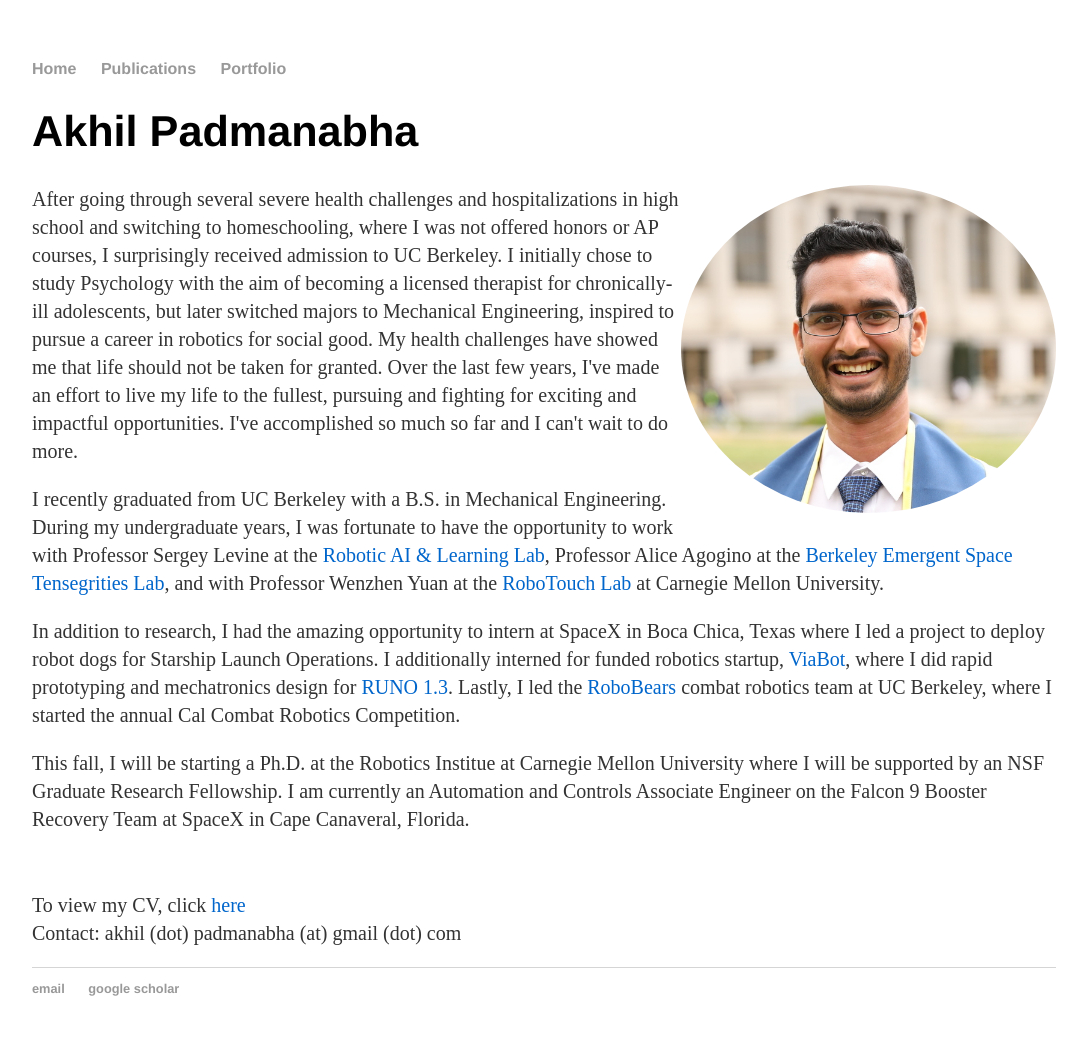
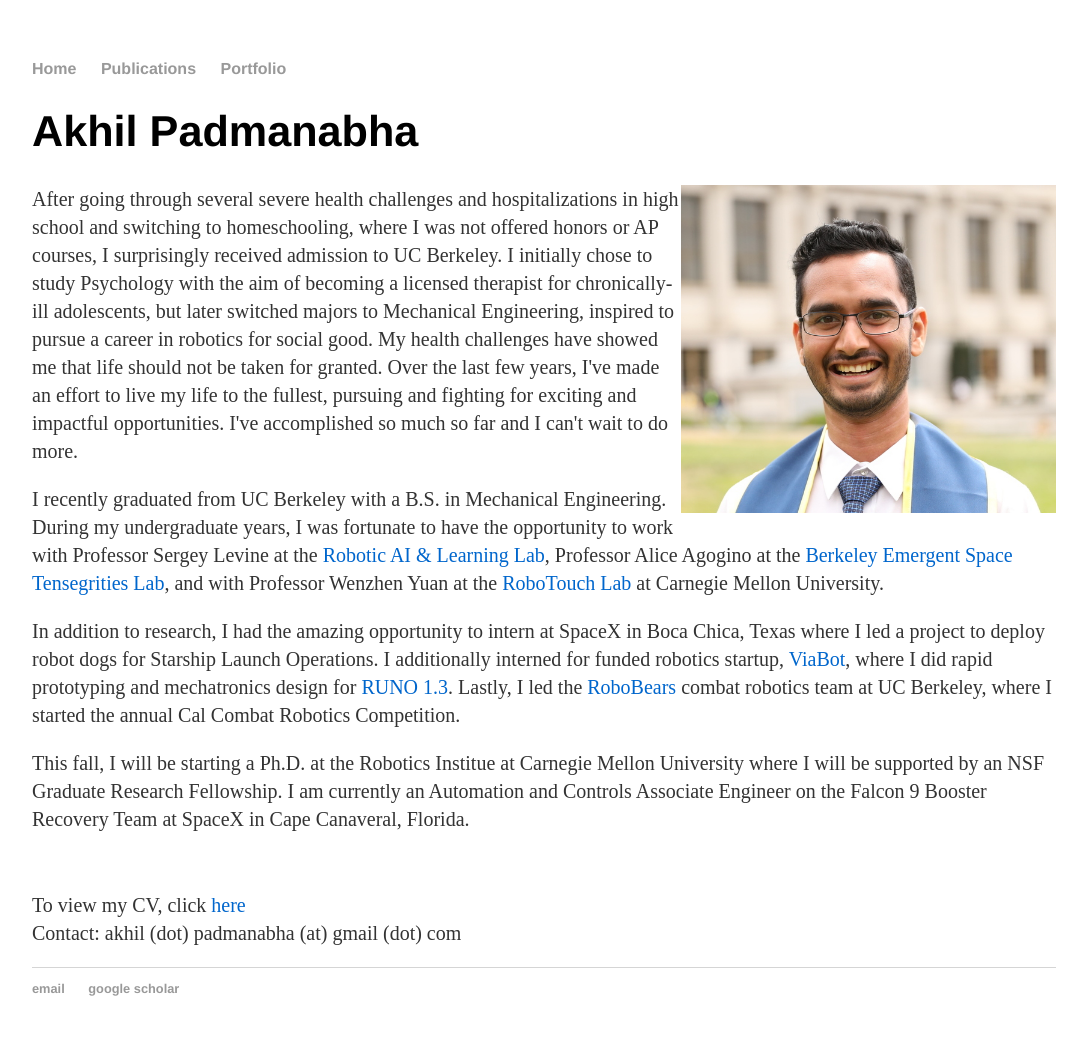
Before and after one commit to akhilpadmanabha/akhilpadmanabha.github.io, a Jekyll site: the page built from index.html, in a window 1280 px wide. Shown: the whole page, without its empty margins (96-1183 px from the left). Built offline with Jekyll 4.4.1, drawn with Linux system fonts in a browser that asks for light colours.

Commit message:
no curves

```diff
--- a/index.html
+++ b/index.html
@@ -7,7 +7,7 @@ title: Akhil Padmanabha
 </div>
 
 
-<img src="images/portrait.jpeg" class="circular--square" width = "375px" height = "auto" align = "right" />
+<img src="images/portrait.jpeg" width = "375px" height = "auto" align = "right" />
 
 
 <div class="blurb">
```
